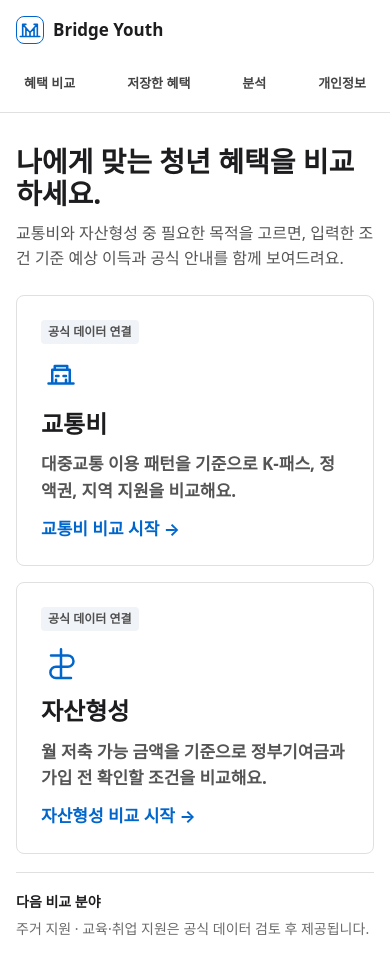
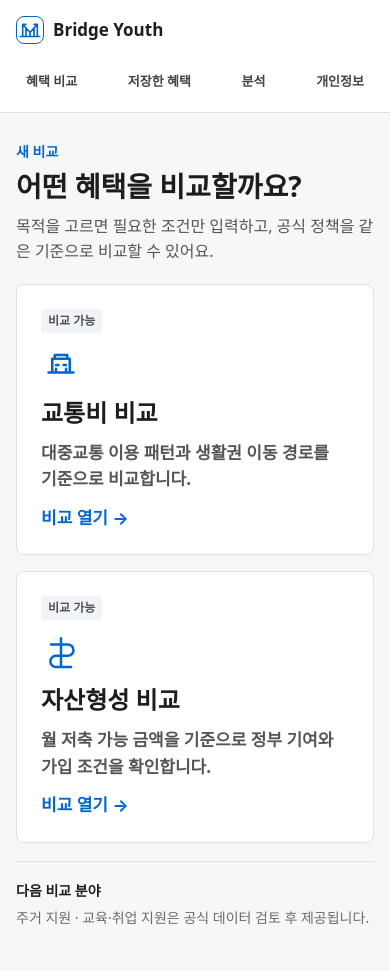
Before and after one commit to Sohyun124/Bridge-Youth, a website: page index.html in a window 390 px wide. Drawn offline with Linux system fonts and the light colour scheme.

Commit message:
Restructure interface as web app

```diff
--- a/index.html
+++ b/index.html
@@ -8,19 +8,28 @@
   </head>
   <body>
     <div id="toast" class="toast" role="status" aria-live="polite"></div>
-    <header class="notion-nav"><div class="notion-nav-inner"><button class="wordmark" data-view="categories" aria-label="Bridge Youth 홈"><span class="brand-mark" aria-hidden="true"><svg viewBox="0 0 32 32" fill="none"><path d="M4 24h24M7 24V9l9 10 9-10v15M7 9h4m10 0h4M7 9v5m18-5v5M11 14v10m5-5v5m5-10v10"/></svg></span><span class="wordmark-copy">Bridge Youth <span class="wordmark-subtitle">공식 정책 비교</span></span></button><nav class="notion-links" aria-label="주요 메뉴"><button data-view="categories">혜택 비교</button><button data-view="saved">저장한 혜택</button><button data-view="logs">분석</button><button data-view="privacy">개인정보</button></nav></div></header>
-
-    <main>
+    <div class="app-shell">
+      <aside class="notion-nav app-sidebar">
+        <div class="notion-nav-inner">
+          <button class="wordmark" data-view="categories" aria-label="Bridge Youth 홈"><span class="brand-mark" aria-hidden="true"><svg viewBox="0 0 32 32" fill="none"><path d="M4 24h24M7 24V9l9 10 9-10v15M7 9h4m10 0h4M7 9v5m18-5v5M11 14v10m5-5v5m5-10v10"/></svg></span><span class="wordmark-copy">Bridge Youth <span class="wordmark-subtitle">공식 정책 비교</span></span></button>
+          <nav class="notion-links" aria-label="주요 메뉴"><button data-view="categories">혜택 비교</button><button data-view="saved">저장한 혜택</button><button data-view="logs">분석</button><button data-view="privacy">개인정보</button></nav>
+          <p class="sidebar-note">공식 출처·기준일·갱신일이 확인된 정책만 비교합니다.</p>
+        </div>
+      </aside>
+      <div class="app-content">
+        <header class="app-topbar"><span>청년 혜택 비교</span><span class="app-status">공식 데이터 기반</span></header>
+        <main>
       <section id="categories" class="view active">
         <div class="section-head">
           <div>
-            <h2>나에게 맞는 청년 혜택을 비교하세요.</h2>
-            <p class="lead">교통비와 자산형성 중 필요한 목적을 고르면, 입력한 조건 기준 예상 이득과 공식 안내를 함께 보여드려요.</p>
+            <p class="app-eyebrow">새 비교</p>
+            <h2>어떤 혜택을 비교할까요?</h2>
+            <p class="lead">목적을 고르면 필요한 조건만 입력하고, 공식 정책을 같은 기준으로 비교할 수 있어요.</p>
           </div>
         </div>
         <div class="service-grid">
-          <button class="service-panel" data-category="transport"><span class="badge">공식 데이터 연결</span><span class="service-icon" aria-hidden="true"><svg viewBox="0 0 32 32" fill="none"><path d="M6 22h20M9 22V11h14v11M11 11V8h10v3M12 16h2m4 0h2M12 22v-3m8 3v-3"/></svg></span><h3>교통비</h3><p>대중교통 이용 패턴을 기준으로 K-패스, 정액권, 지역 지원을 비교해요.</p><strong>교통비 비교 시작 →</strong></button>
-          <button class="service-panel" data-category="saving"><span class="badge">공식 데이터 연결</span><span class="service-icon" aria-hidden="true"><svg viewBox="0 0 32 32" fill="none"><path d="M16 5v22M8 10h13.5a4.5 4.5 0 0 1 0 9H12a4.5 4.5 0 0 0 0 9h12"/></svg></span><h3>자산형성</h3><p>월 저축 가능 금액을 기준으로 정부기여금과 가입 전 확인할 조건을 비교해요.</p><strong>자산형성 비교 시작 →</strong></button>
+          <button class="service-panel" data-category="transport"><span class="badge">비교 가능</span><span class="service-icon" aria-hidden="true"><svg viewBox="0 0 32 32" fill="none"><path d="M6 22h20M9 22V11h14v11M11 11V8h10v3M12 16h2m4 0h2M12 22v-3m8 3v-3"/></svg></span><h3>교통비 비교</h3><p>대중교통 이용 패턴과 생활권 이동 경로를 기준으로 비교합니다.</p><strong>비교 열기 →</strong></button>
+          <button class="service-panel" data-category="saving"><span class="badge">비교 가능</span><span class="service-icon" aria-hidden="true"><svg viewBox="0 0 32 32" fill="none"><path d="M16 5v22M8 10h13.5a4.5 4.5 0 0 1 0 9H12a4.5 4.5 0 0 0 0 9h12"/></svg></span><h3>자산형성 비교</h3><p>월 저축 가능 금액을 기준으로 정부 기여와 가입 조건을 확인합니다.</p><strong>비교 열기 →</strong></button>
         </div>
         <div class="secondary-services"><span>다음 비교 분야</span><span>주거 지원 · 교육·취업 지원은 공식 데이터 검토 후 제공됩니다.</span></div>
       </section>
@@ -298,7 +307,9 @@
           </article>
         </div>
       </section>
-    </main>
+        </main>
+      </div>
+    </div>
 
     <script src="./app.js?v=20260720-5"></script>
   </body>
--- a/styles.css
+++ b/styles.css
@@ -1027,3 +1027,45 @@ input:disabled { background:#efefed; }
 .metric-row span,.metric-row small,.dashboard-panel p { overflow-wrap:anywhere; word-break:keep-all; }
 @media (max-width:1024px) { .notion-nav-inner { padding:0 16px; gap:12px; } .view.active { padding:40px 20px; } .notion-links { gap:0; } .notion-links button { padding:8px; } }
 @media (max-width:700px) { .notion-nav { position:relative; } .notion-nav-inner { min-height:unset; padding:8px 16px; flex-wrap:wrap; } .wordmark { order:0; flex:1; } .wordmark .wordmark-subtitle { display:none; } .nav-start { order:1; min-height:40px; margin:0; } .notion-links { order:2; flex-basis:100%; justify-content:space-between; overflow-x:auto; } .notion-links button { flex:0 0 auto; min-height:40px; font-size:13px; } .view.active { min-height:calc(100vh - 104px); padding:32px 16px; } h2 { font-size:28px; } .lead { font-size:16px; } .service-grid,.form-grid,.dashboard-grid,.dashboard-layout { grid-template-columns:1fr; } .service-panel { min-height:200px; } .comparison-table { min-width:720px; } .comparison-table th,.comparison-table td { padding:12px; } .actions button,.table-actions button { flex:1 1 100%; } .secondary-services { display:grid; gap:6px; } }
+
+/* Web-app shell: navigation stays available while the comparison work area changes. */
+.app-shell { min-height:100vh; display:grid; grid-template-columns:248px minmax(0,1fr); background:var(--workspace); }
+.app-sidebar { position:sticky; top:0; align-self:start; width:248px; min-height:100vh; border-right:1px solid var(--hairline); border-bottom:0; background:var(--canvas); backdrop-filter:none; }
+.app-sidebar .notion-nav-inner { width:100%; min-height:100vh; padding:20px 12px; display:flex; flex-direction:column; align-items:stretch; gap:24px; }
+.app-sidebar .wordmark { padding:0 8px; }
+.app-sidebar .notion-links { flex:0; display:grid; gap:4px; }
+.app-sidebar .notion-links button { width:100%; min-height:44px; padding:10px 12px; border-radius:6px; text-align:left; }
+.app-sidebar .notion-links button.active { color:var(--action-blue); background:#edf5ff; }
+.sidebar-note { margin:auto 8px 0; padding-top:16px; border-top:1px solid var(--hairline); color:var(--muted); font-size:12px; line-height:1.5; }
+.app-content { min-width:0; }
+.app-topbar { height:56px; padding:0 32px; display:flex; align-items:center; justify-content:space-between; border-bottom:1px solid var(--hairline); background:rgba(255,255,255,.92); color:var(--ink); font-size:14px; font-weight:600; }
+.app-status { color:var(--muted); font-size:12px; font-weight:400; }
+.app-content .view.active { min-height:calc(100vh - 56px); padding:40px clamp(24px,4vw,64px); }
+.app-content .section-head { max-width:1200px; }
+.app-content .service-grid { max-width:860px; }
+.app-content .service-panel { min-height:220px; }
+.app-eyebrow { margin:0 0 8px; color:var(--action-blue); font-size:14px; font-weight:600; }
+.app-content #categories { background:var(--workspace); }
+.app-content #categories .secondary-services { max-width:860px; }
+
+@media (max-width:900px) {
+  .app-shell { grid-template-columns:1fr; }
+  .app-sidebar { position:sticky; top:0; z-index:20; width:auto; min-height:auto; border-right:0; border-bottom:1px solid var(--hairline); }
+  .app-sidebar .notion-nav-inner { min-height:unset; padding:8px 16px; flex-direction:row; flex-wrap:wrap; gap:8px 16px; }
+  .app-sidebar .wordmark { flex:1; padding:0; }
+  .app-sidebar .notion-links { order:2; flex-basis:100%; display:flex; overflow-x:auto; }
+  .app-sidebar .notion-links button { width:auto; flex:0 0 auto; text-align:center; }
+  .sidebar-note { display:none; }
+  .app-topbar { height:48px; padding:0 16px; }
+  .app-content .view.active { min-height:calc(100vh - 152px); }
+}
+
+@media (max-width:640px) {
+  .app-sidebar .wordmark-subtitle { display:none; }
+  .app-sidebar .notion-links { justify-content:space-between; }
+  .app-sidebar .notion-links button { padding:8px 10px; font-size:13px; }
+  .app-topbar { display:none; }
+  .app-content .view.active { min-height:calc(100vh - 104px); padding:28px 16px; }
+  .app-content .service-grid { margin-top:20px; }
+  .app-content .service-panel { min-height:190px; }
+}
```
